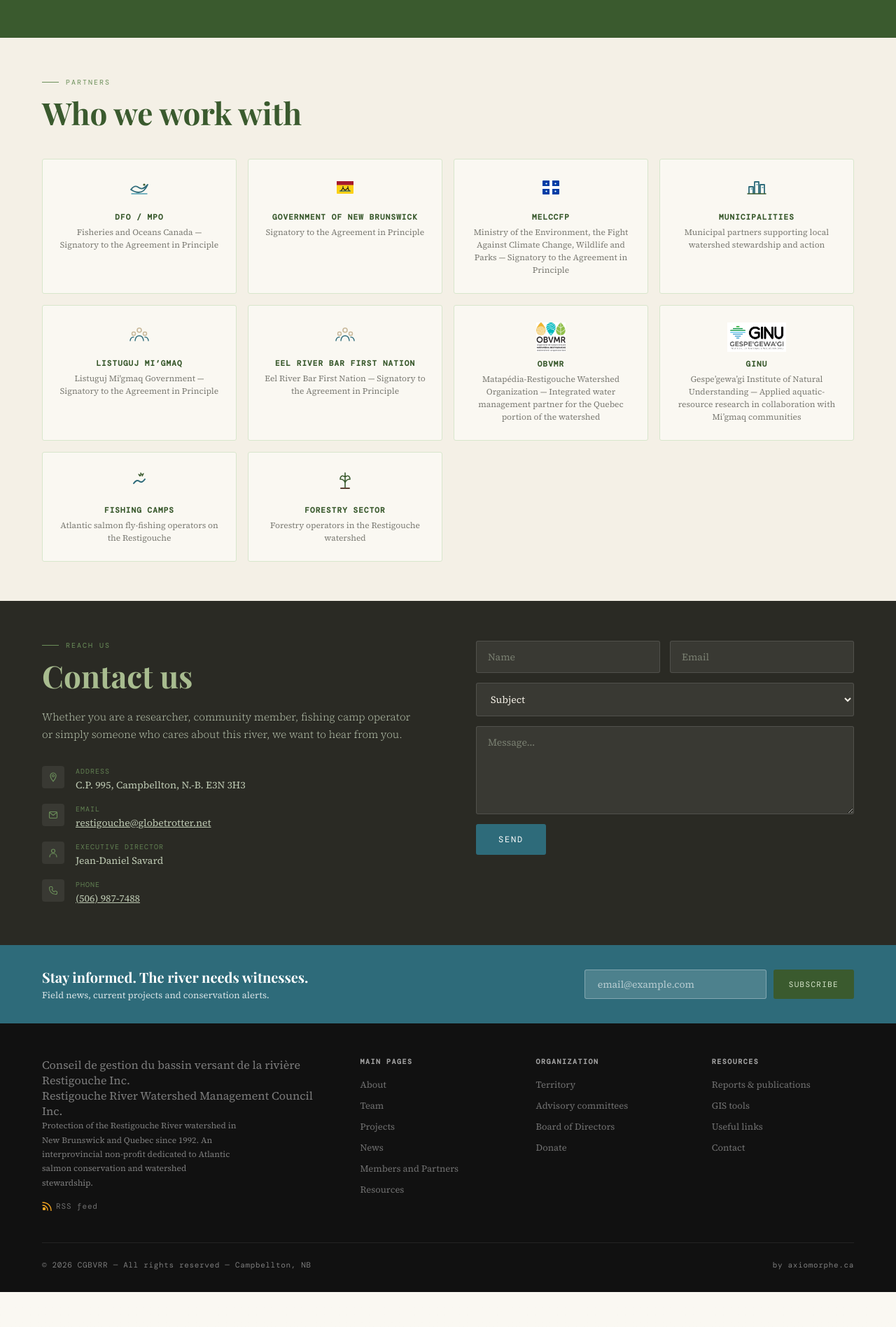
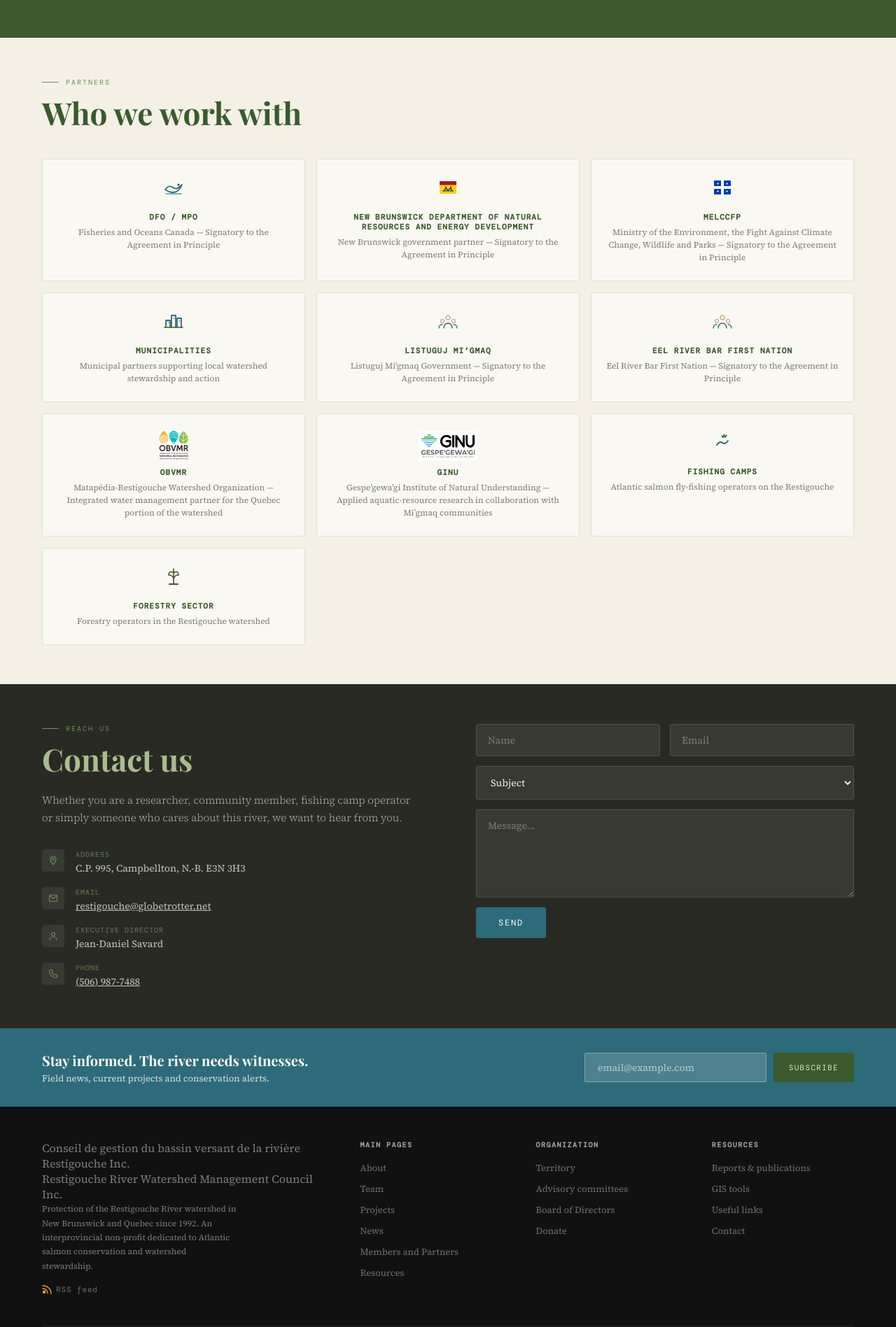
Before and after one commit to foxah047-stack/secure, a Jekyll site: the page built from index.html, in a window 1280 px wide. Shown: the part 4088-5985 px from the top of the page at 70% size. Built offline with Jekyll 4.4.1, drawn with Linux system fonts in a browser that asks for light colours; some web fonts are replaced; before the commit the page ends 5935 px from its top, so only the background shows below that.

Commit message:
Arrange homepage partners in three columns

```diff
--- a/_includes/partners.html
+++ b/_includes/partners.html
@@ -6,8 +6,8 @@
   </div>
   <div class="partner-card">
     <span class="partner-icon" aria-hidden="true"><svg width="32" height="32" viewBox="0 0 32 32"><rect x="4" y="7" width="24" height="18" rx="1" fill="#FCD116"/><path d="M4 7h24v5.5H4z" fill="#A6192E"/><path d="M8 21h16" stroke="#2e6b7a" stroke-width="1.4"/><path d="m10 21 3-4 3 3 4-3 2 4" stroke="#1a1a1a" stroke-width="1.2" fill="none"/><path d="M13 17v-3m7 3v-3" stroke="#1a1a1a" stroke-width="1.1"/></svg></span>
-    <h4><span data-lang="en">Government of New Brunswick</span><span data-lang="fr">Gouvernement du Nouveau-Brunswick</span></h4>
-    <p><span data-lang="en">Signatory to the Agreement in Principle</span><span data-lang="fr">Signataire de l’entente de principe</span></p>
+    <h4><span data-lang="en">New Brunswick Department of Natural Resources and Energy Development</span><span data-lang="fr">Ministère des Ressources naturelles et du Développement de l’énergie du Nouveau-Brunswick</span></h4>
+    <p><span data-lang="en">New Brunswick government partner — Signatory to the Agreement in Principle</span><span data-lang="fr">Partenaire du gouvernement du Nouveau-Brunswick — Signataire de l’entente de principe</span></p>
   </div>
   <div class="partner-card">
     <span class="partner-icon" aria-hidden="true"><svg width="32" height="32" viewBox="0 0 32 32"><rect x="4" y="6" width="24" height="20" rx="1" fill="#003DA5"/><path d="M14 6h4v20h-4zM4 14h24v4H4z" fill="#fff"/><path d="m9.5 9.2 1.5 1.3-1.5 1.3-1.5-1.3zm13 0 1.5 1.3-1.5 1.3-1.5-1.3zm-13 11 1.5 1.3-1.5 1.3-1.5-1.3zm13 0 1.5 1.3-1.5 1.3-1.5-1.3z" fill="#fff"/></svg></span>
--- a/assets/css/main.css
+++ b/assets/css/main.css
@@ -688,7 +688,7 @@
 
   .partners-grid {
     display: grid;
-    grid-template-columns: repeat(4, 1fr);
+    grid-template-columns: repeat(3, minmax(0, 1fr));
     gap: 16px;
     margin-top: 40px;
   }
```
